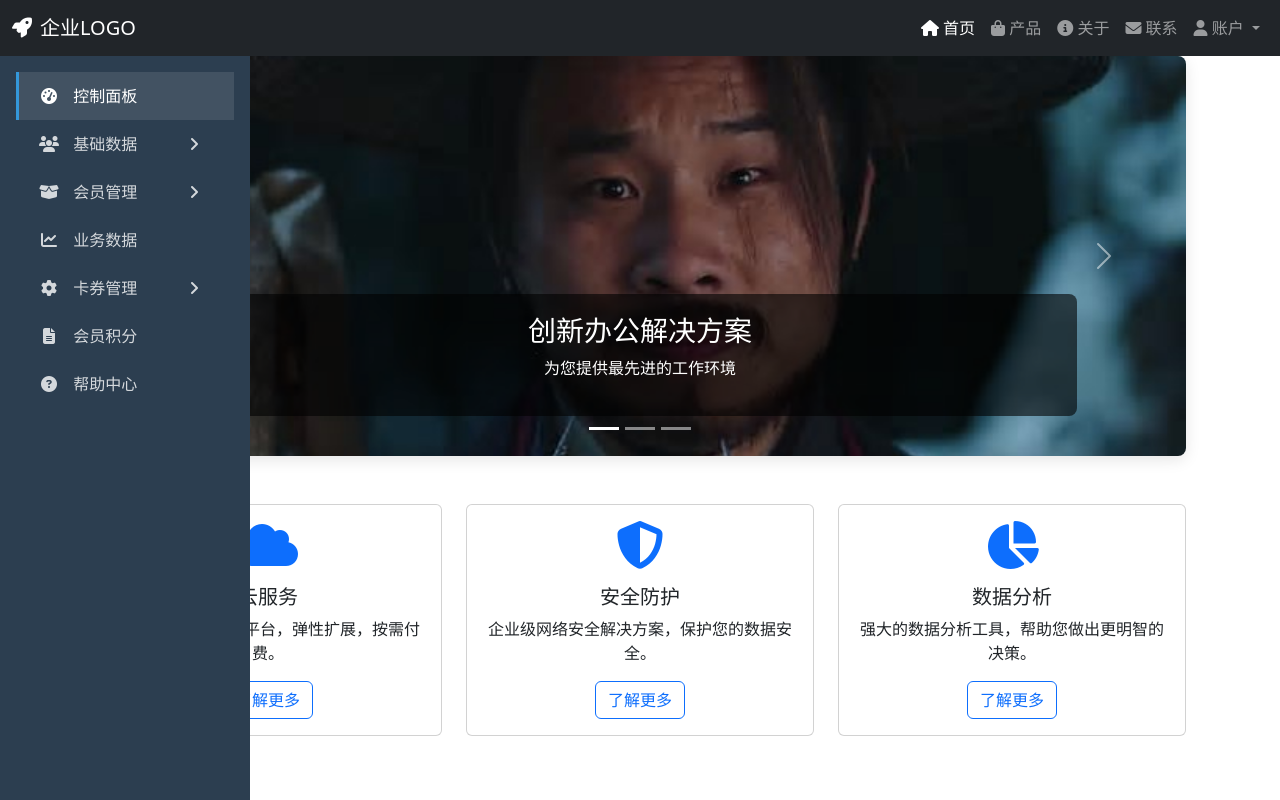
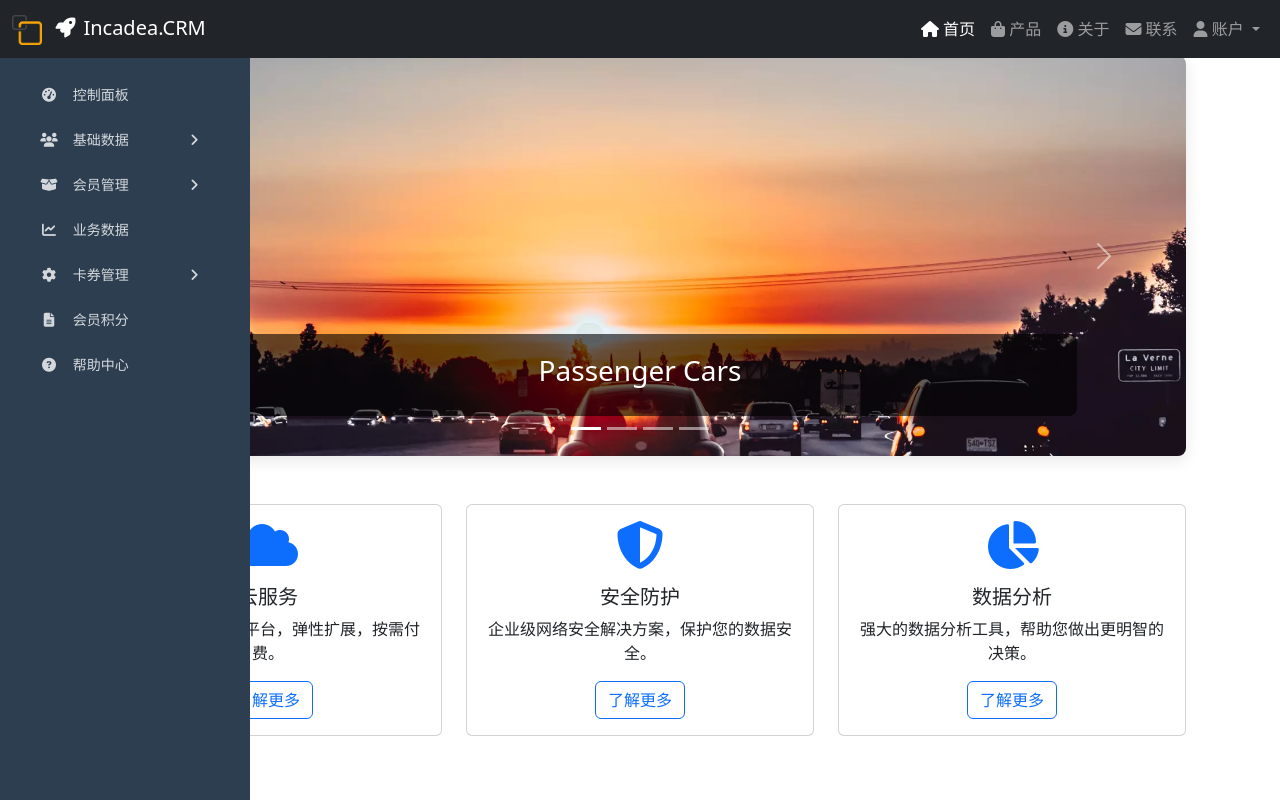
Before and after one commit to GaryGuo3970/PythonCRM, a Django app: template pythoncrm/crm/templates/index.html in a window 1280 px wide. Run offline with Django 5.2, Linux system fonts and the light colour scheme; the template is opened without the code that fills it, so the values that code supplies are empty; some libraries are stand-ins or nearby versions.

Commit message:
add logo

```diff
--- a/pythoncrm/crm/templates/index.html
+++ b/pythoncrm/crm/templates/index.html
@@ -11,27 +11,31 @@
                 <button type="button" data-bs-target="#mainCarousel" data-bs-slide-to="0" class="active"></button>
                 <button type="button" data-bs-target="#mainCarousel" data-bs-slide-to="1"></button>
                 <button type="button" data-bs-target="#mainCarousel" data-bs-slide-to="2"></button>
+                <button type="button" data-bs-target="#mainCarousel" data-bs-slide-to="3"></button>
             </div>
             <div class="carousel-inner h-100">
                 <div class="carousel-item active h-100">
-                    <img src="{% static 'images/1.jpg' %}" class="d-block w-100" alt="企业办公">
+                    <img src="{% static 'images/incadea1.webp' %}" class="d-block w-100" alt="企业办公">
                     <div class="carousel-caption">
-                        <h3>创新办公解决方案</h3>
-                        <p>为您提供最先进的工作环境</p>
+                        <h3>Passenger Cars</h3>
                     </div>
                 </div>
                 <div class="carousel-item h-100">
-                    <img src="{% static 'images/2.jpg' %}" class="d-block w-100" alt="数据分析">
+                    <img src="{% static 'images/incadea2.webp' %}" class="d-block w-100" alt="数据分析">
                     <div class="carousel-caption">
-                        <h3>智能数据分析</h3>
-                        <p>洞察数据，驱动业务增长</p>
+                        <h3>Commercial Vehicles</h3>
                     </div>
                 </div>
                 <div class="carousel-item h-100">
-                    <img src="{% static 'images/3.jpg' %}" class="d-block w-100" alt="数据分析">
+                    <img src="{% static 'images/incadea3.webp' %}" class="d-block w-100" alt="数据分析">
                     <div class="carousel-caption">
-                        <h3>智能数据分析</h3>
-                        <p>洞察数据，驱动业务增长</p>
+                        <h3>Importer Solution</h3>
+                    </div>
+                </div>
+                <div class="carousel-item h-100">
+                    <img src="{% static 'images/incadea4.webp' %}" class="d-block w-100" alt="数据分析">
+                    <div class="carousel-caption">
+                        <h3>Services</h3>
                     </div>
                 </div>
             </div>
@@ -45,7 +49,7 @@
     </div>
 
     <!-- 内容卡片 -->
-    <div class="row g-4 mb-5">
+    <div class="row g-6 mb-5">
         <div class="col-md-4">
             <div class="card card-hover h-100">
                 <div class="card-body text-center">
--- a/pythoncrm/crm/templates/layout/layout.html
+++ b/pythoncrm/crm/templates/layout/layout.html
@@ -5,7 +5,7 @@
 <head>
     <meta charset="UTF-8">
     <meta name="viewport" content="width=device-width, initial-scale=1.0">
-    <title>现代企业官网</title>
+    <title>Incadea.CRM</title>
     <!-- Bootstrap 5 CSS -->
     <link href="https://cdn.jsdelivr.net/npm/bootstrap@5.3.0/dist/css/bootstrap.min.css" rel="stylesheet">
     <!-- Font Awesome 图标 -->
@@ -41,6 +41,7 @@
             color: rgba(255, 255, 255, 0.8);
             padding: 12px 20px;
             border-left: 3px solid transparent;
+            font-size: 14px;
         }
 
         .sidebar .nav-link:hover,
@@ -48,6 +49,7 @@
             color: white;
             background-color: rgba(255, 255, 255, 0.1);
             border-left: 3px solid var(--primary-color);
+            font-size: 15px;
         }
 
         .sidebar .nav-link i {
@@ -69,6 +71,7 @@
             overflow: hidden;
             border-radius: 8px;
             box-shadow: 0 4px 15px rgba(0, 0, 0, 0.1);
+            width: 100%;
         }
 
         .carousel-item img {
@@ -168,8 +171,9 @@
             <button class="navbar-toggler me-2 toggle-sidebar d-lg-none" type="button">
                 <span class="navbar-toggler-icon"></span>
             </button>
-            <a class="navbar-brand" href="#">
-                <i class="fas fa-rocket me-2"></i>企业LOGO
+            <a class="navbar-brand" href="/">
+                <img src="{% static 'images/logo.png' %}" alt="#" height="30" class="me-2">
+                <i class="fas fa-rocket me-2"></i>Incadea.CRM
             </a>
             <button class="navbar-toggler" type="button" data-bs-toggle="collapse" data-bs-target="#navbarNav">
                 <span class="navbar-toggler-icon"></span>
@@ -224,7 +228,7 @@
             <ul class="nav flex-column">
                 <!-- 控制面板 - 无子菜单 -->
                 <li class="nav-item">
-                    <a class="nav-link active" href="#">
+                    <a class="nav-link" href="#">
                         <i class="fas fa-tachometer-alt"></i> 控制面板
                     </a>
                 </li>
--- a/pythoncrm/crm/views.py
+++ b/pythoncrm/crm/views.py
@@ -164,10 +164,10 @@ def dealerDelete(request):
     dealer = Dealer.objects.filter(id=id).first()
     if request.method == "GET":
         if(id):
-            vm = dealer_ModelForm(instance=dealer)
+            form = dealer_ModelForm(instance=dealer)
             model = {
                 "model":dealer,
-                "dealer_vm":vm
+                "form":form
             }
             return render(request,"basicdata/dealer_delete.html",model)
 
```
Also changed, not shown: pythoncrm/crm/static/images/incadea1.webp (added), pythoncrm/crm/static/images/incadea2.webp (added), pythoncrm/crm/static/images/incadea3.webp (added), pythoncrm/crm/static/images/incadea4.webp (added), pythoncrm/crm/static/images/logo.png (added), pythoncrm/db.sqlite3.
